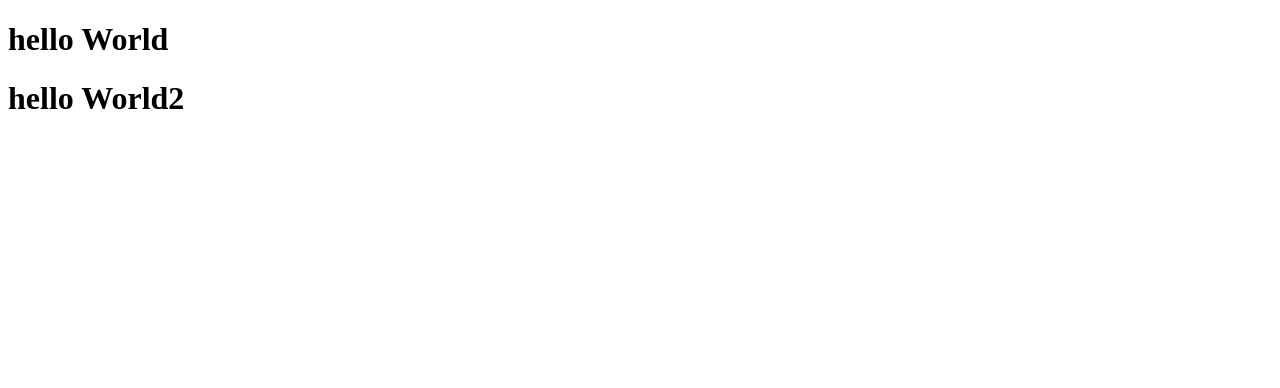
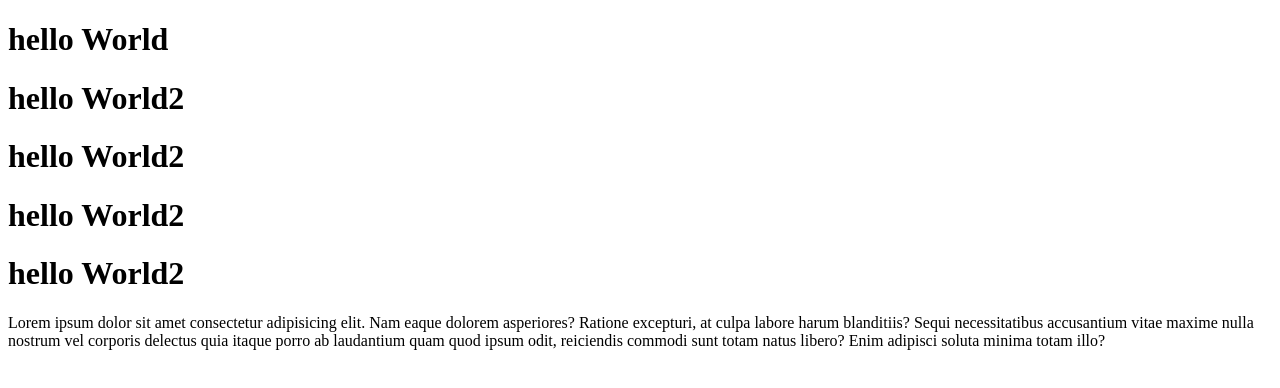
Before and after one commit to rabbih111/1, a plain HTML site: page index.html in a window 1280 px wide. Drawn offline with Linux system fonts and the light colour scheme.

Commit message:
first commit

```diff
--- a/index.html
+++ b/index.html
@@ -8,5 +8,14 @@
 <body>
     <h1>hello World</h1>
     <h1>hello World2</h1>
+    <h1>hello World2</h1>
+    <h1>hello World2</h1>
+    <h1>hello World2</h1>
+    <p>Lorem ipsum dolor sit amet consectetur adipisicing elit. Nam eaque
+        dolorem asperiores? Ratione excepturi, at culpa labore harum blanditiis? Sequi
+        necessitatibus accusantium vitae maxime nulla nostrum vel corporis delectus quia
+        itaque porro ab laudantium quam
+         quod ipsum odit, reiciendis commodi sunt totam natus libero? Enim adipisci soluta minima totam illo?
+    </p>
 </body>
 </html>
```
